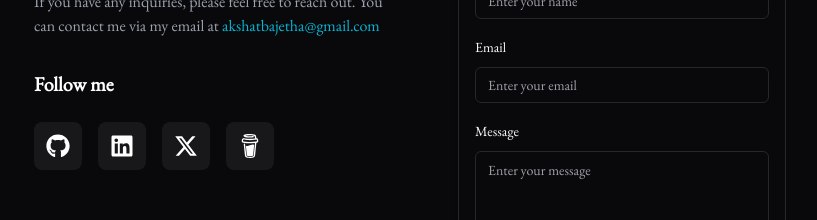
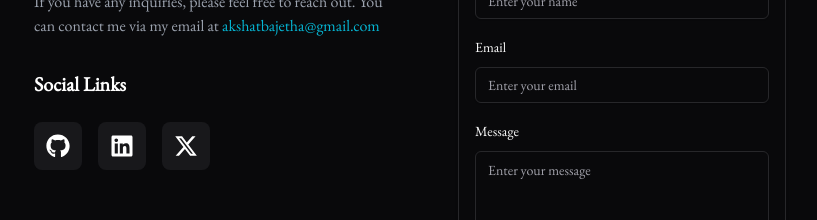
Before and after one commit to akshatbajetha/portfolio-v2, a Next.js app: page / in a window 1280 px wide. Shown: the part 1714-1934 px from the top of the page, without its empty margins (222-1039 px from the left). Built offline with nearby package versions, Linux system fonts and the light colour scheme; no server answers.

Commit message:
Removed BMC

```diff
--- a/components/Contact.tsx
+++ b/components/Contact.tsx
@@ -1,7 +1,6 @@
 import { FaGithub } from "react-icons/fa6";
 import { FaLinkedin } from "react-icons/fa6";
 import { FaXTwitter } from "react-icons/fa6";
-import { SiBuymeacoffee } from "react-icons/si";
 import ContactForm from "./ContactForm";
 import { BlurFade } from "./ui/blur-fade";
 
@@ -26,7 +25,7 @@ export default function Contact() {
             </p>
 
             <div className="space-y-6">
-              <h2 className="text-xl font-semibold">Follow me</h2>
+              <h2 className="text-xl font-semibold">Social Links</h2>
               <div className="flex flex-wrap gap-4">
                 <a
                   href="https://github.com/akshatbajetha"
@@ -52,15 +51,6 @@ export default function Contact() {
                 >
                   <FaXTwitter className="w-6 h-6" />
                 </a>
-
-                <a
-                  href="https://buymeacoffee.com/akshatbajetha"
-                  target="_blank"
-                  className="dark:bg-zinc-900 p-3 rounded-lg dark:hover:bg-yellow-500 hover:bg-yellow-500 transition-colors"
-                  aria-label="Buy me a coffee"
-                >
-                  <SiBuymeacoffee className="w-6 h-6" />
-                </a>
               </div>
             </div>
           </div>
```
Also changed, not shown: components/About.tsx (+0 -62 lines).
